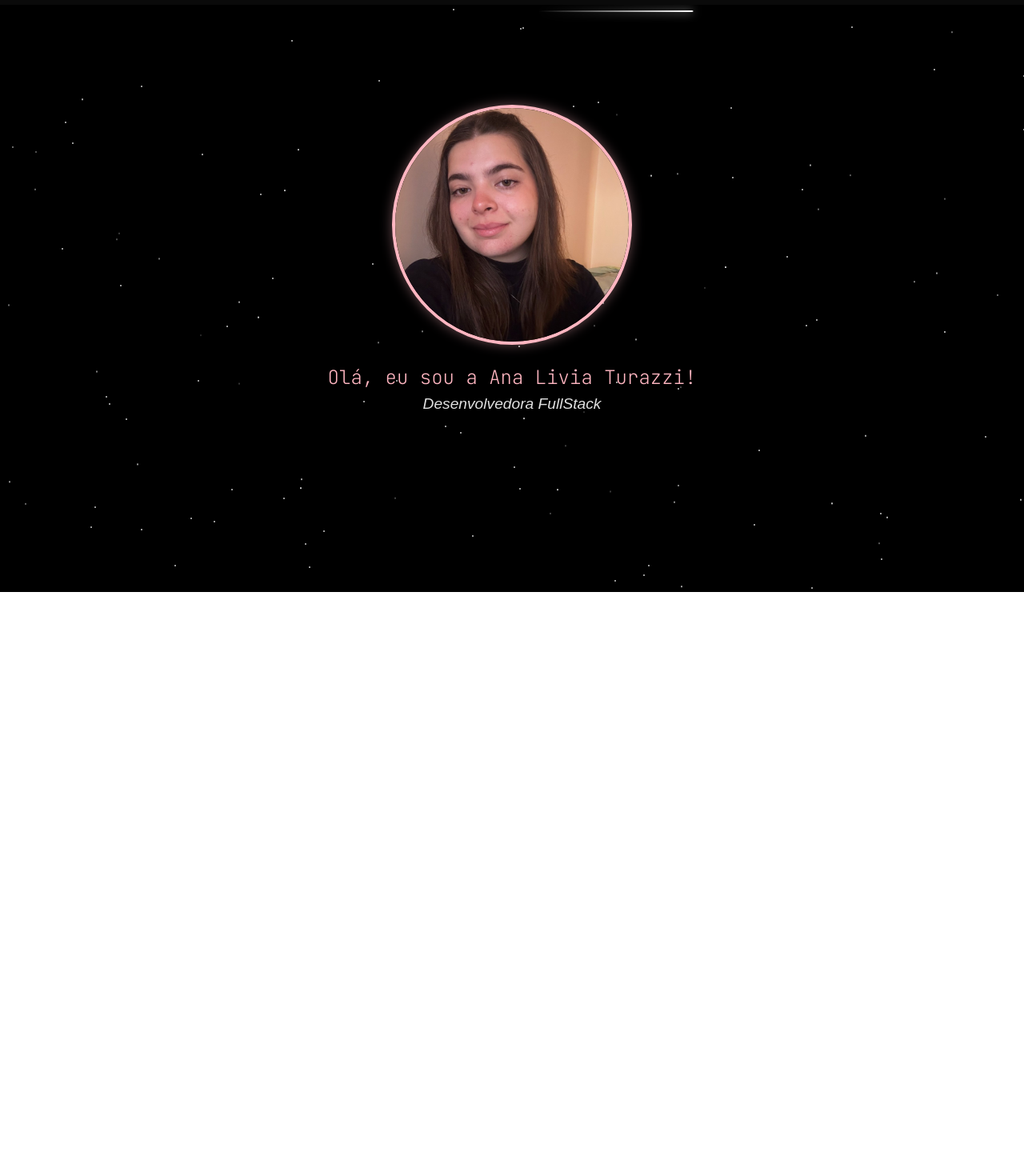
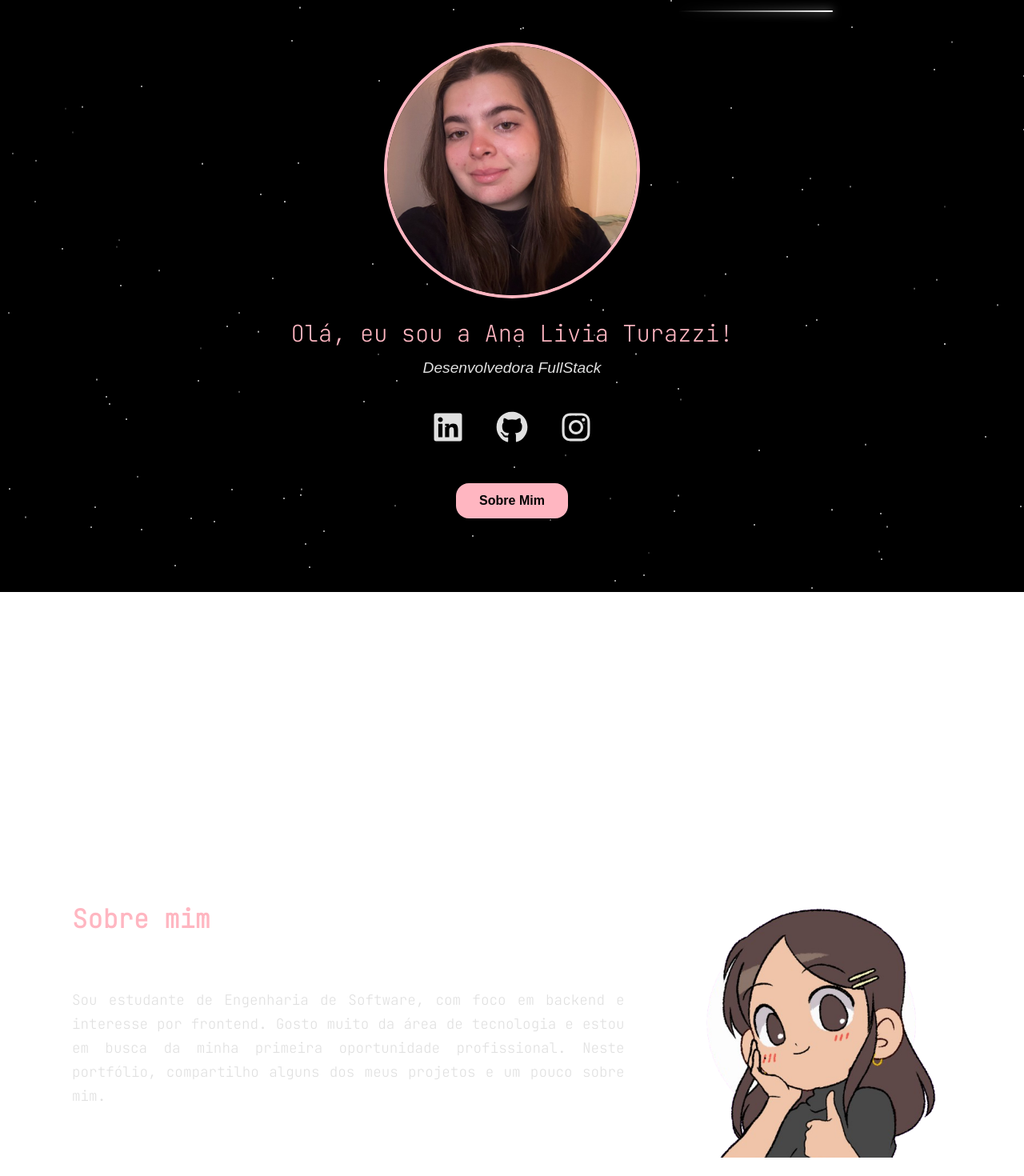
Before and after one commit to Turazzi/portfolio-react, a React (Create React App) app: page / in a window 1280 px wide. Shown: the part 60-1530 px from the top of the page at 80% size. Before the commit the page ends 800 px from the top, so only its background shows below. Built offline with nearby package versions, Linux system fonts and the light colour scheme.

Commit message:
Add section about me

```diff
--- a/package.json
+++ b/package.json
@@ -9,6 +9,7 @@
     "@testing-library/user-event": "^13.5.0",
     "react": "^19.1.0",
     "react-dom": "^19.1.0",
+    "react-icons": "^5.5.0",
     "react-router-dom": "^7.6.2",
     "react-scripts": "5.0.1",
     "web-vitals": "^2.1.4"
--- a/src/components/Header.jsx
+++ b/src/components/Header.jsx
@@ -1,7 +1,6 @@
-// Em: src/components/Header.jsx
+import React from "react";
+import './styles/Header.css';
 
-import React from "react";
-import './styles/Header.css'; // Importa os estilos específicos deste componente
 
 function Header() {
     return (
--- a/src/components/styles/Header.css
+++ b/src/components/styles/Header.css
@@ -11,7 +11,7 @@
   background-color: rgb(10, 10, 10);
   width: 100%;
 
-  padding: 16px 7%;
+  padding: 0.4em 7%;
 
   display: flex;
   align-items: center;
@@ -22,13 +22,13 @@
   font-size: 1.375rem;
   color: lightpink;
   margin-left: -100%;
-  margin: 0 0 5px 0;
+  margin: 0 0 0.4em 0;
 }
 
 
 @media (max-width: 600px) {
   .header {
-    padding: 10px 0;
+    padding: 0.5em 0;
   }
 
   .header__container {
--- a/src/index.css
+++ b/src/index.css
@@ -2,6 +2,9 @@
   box-sizing: border-box;
 }
 
+html {
+  scroll-behavior: smooth;
+}
 
 body {
   margin: 0;
--- a/src/pages/Home.jsx
+++ b/src/pages/Home.jsx
@@ -1,24 +1,54 @@
 import React from "react";
 import '../style/Home.css'
 import profileImage from '../assets/icons/perfil.jpeg';
-
+import draw from '../assets/icons/eu-desenho.png'
+import { FaGithub, FaLinkedin, FaInstagram } from 'react-icons/fa';
 
 const Home = () => {
     return (
-        <main className='page-container'>
+        <main className='main-container'>
 
             <section className='section-home'>
-
                 <img
                     src={profileImage}
                     alt="Foto de perfil Ana Livia Turazzi"
                     className='profile-image'
                 />
-                <h2 className='page-container'>Olá, eu sou a Ana Livia Turazzi!</h2>
-                <p className='page-tile'>Desenvolvedora FullStack</p>
+                <h2 className='hero-name'>Olá, eu sou a Ana Livia Turazzi!</h2>
+                <p className='hero-title'>Desenvolvedora FullStack</p>
 
+                <div className="social-links">
+                    <a href="https://www.linkedin.com/in/ana-turazzi/" target="_blank" rel="noopener noreferrer">
+                        <FaLinkedin />
+                    </a>
+                    <a href="https://github.com/Turazzi" target="_blank" rel="noopener noreferrer">
+                        <FaGithub />
+                    </a>
+                    <a href="https://www.instagram.com/ana.turazzi/" target="_blank" rel="noopener noreferrer">
+                        <FaInstagram />
+                    </a>
+                </div>
+
+                <div>
+                    <a href="#about-section" className='button-about-me'>
+                        Sobre Mim
+                    </a>
+                </div>
             </section>
 
+            <section id='about-section' className='about-me-section'>
+                <div className='about-me-content'>
+                    <div className='about-me-text-column'>
+                        <h2 className='about-me-title'>Sobre mim</h2>
+                        <p>
+                            Sou estudante de Engenharia de Software, com foco em backend e interesse por frontend.
+                            Gosto muito da área de tecnologia e estou em busca da minha primeira oportunidade profissional.
+                            Neste portfólio, compartilho alguns dos meus projetos e um pouco sobre mim.
+                        </p>
+                    </div>
+                    <img src={draw} alt="Desenho de Ana Livia Turazzi" className='about-me-image' />
+                </div>
+            </section>
         </main>
     )
 }
--- a/src/style/Home.css
+++ b/src/style/Home.css
@@ -1,48 +1,127 @@
+.main-container {
+    width: 90%;
+    max-width: 1100px;
+    margin: 0 auto;
+}
+
 .section-home {
     display: flex;
     flex-direction: column;
     align-items: center;
     text-align: center;
+    justify-content: center;
+    min-height: 90vh;
+    margin-bottom: 20em;
 }
 
 .profile-image {
-    width: 300px;
-    height: 300px;
-    margin-top: 100px;
-
+    width: 20em;
+    height: 20em;
     border-radius: 50%;
-
+    object-fit: cover;
     border: 4px solid lightpink;
-
-    box-shadow: 0 0 15px rgba(255, 182, 193, 0.4);
-
     transition: border-color 0.3s ease-in-out;
 }
 
 .profile-image:hover {
-    border-color: #00f2ea;
+    border-color: white;
     cursor: pointer;
 }
 
-.page-container {
+.hero-name {
     font-family: 'JetBrains Mono', monospace;
-    font-weight: 200;
-    size: 1.8rem;
-    color:lightpink;
-
+    font-weight: 300;
+    font-size: 1.8rem;
+    color: lightpink;
     margin-top: 25px;
     margin-bottom: 5px;
 }
 
-.page-container:hover {
-    border-color: #00f2ea;
-    cursor: pointer;
-}
-
-.page-tile{
+.hero-title {
     font-family: sans-serif;
     font-size: 1.2rem;
     color: #e0e0e0;
     font-style: italic;
-    margin-top: 2px;
+    font-weight: 300;
+    margin-top: 0.4em;
 }
+
+.social-links {
+    display: flex;
+    justify-content: center;
+    gap: 2.5em;
+    margin-top: 1.5em;
+}
+
+.social-links a {
+    color: #e0e0e0;
+    font-size: 2.5rem;
+    transition: color 0.3s ease, transform 0.3s ease;
+}
+
+.social-links a:hover {
+    color: lightpink;
+    transform: translateY(-3px);
+}
+
+.button-about-me {
+    display: inline-block;
+    margin-top: 2.5em;
+    background-color: lightpink;
+    color: black;
+    font-family: sans-serif;
+    font-weight: 600;
+    font-size: 1rem;
+    text-decoration: none;
+    padding: 0.8em 1.8em;
+    border-radius: 1em;
+    border: none;
+    transition: background-color 0.3s ease, transform 0.3s ease;
+}
+
+.button-about-me:hover {
+    background-color: #e0e0e0;
+    cursor: pointer;
+    transform: translateY(-3px);
+}
+
+.about-me-section {
+    padding: 6em 0;
+}
+
+.about-me-content {
+    display: flex;
+    gap: 4em;
+    align-items: stretch;
+}
+
+.about-me-text-column {
+    flex: 2;
+    display: flex;
+    flex-direction: column;
+}
+
+.about-me-title {
+    font-family: 'JetBrains Mono', monospace;
+    font-weight: 600;
+    color: lightpink;
+    font-size: 2rem;
+    margin-top: 0;
+    margin-bottom: 1.5em;
+}
+
+.about-me-text-column p {
+    font-family: 'JetBrains Mono', monospace;
+    font-size: 1.1rem;
+    line-height: 1.7;
+    color: #e0e0e0;
+    text-align: justify;
+}
+
+.about-me-image {
+    flex: 1;
+    width: 100%;
+    height: 20em;
+    object-fit: cover;
+    border-radius: 10px;
+}
```
Also changed, not shown: src/assets/icons/eu-desenho.png (added), 1 other file (tests, documents, lock files or other folders).
